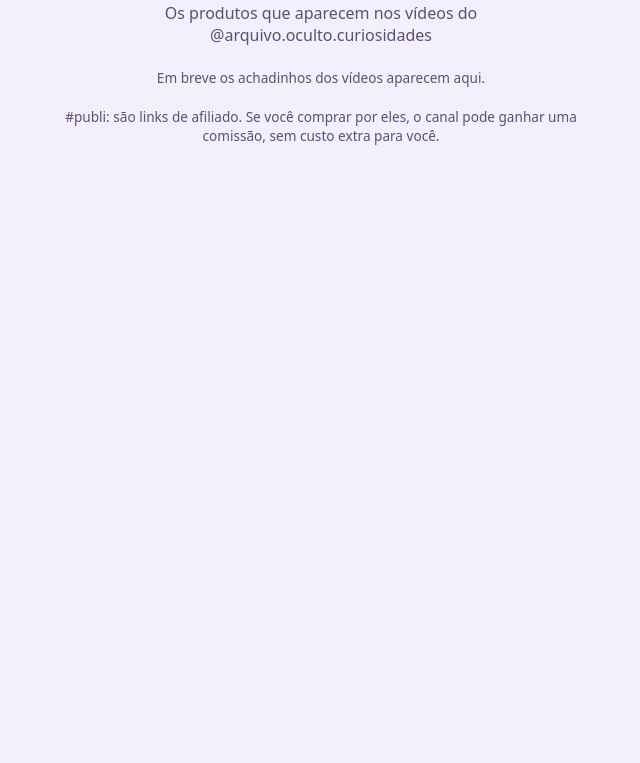
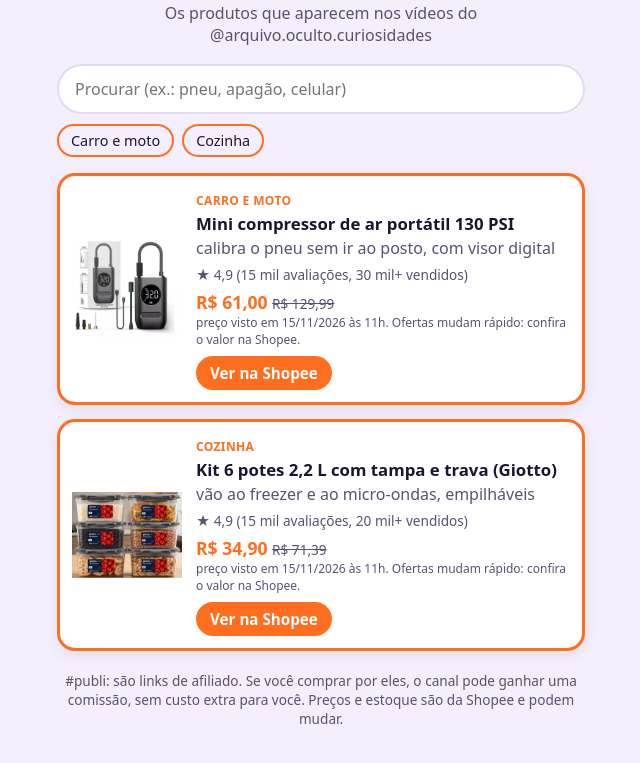
Before and after one commit to BrunoFantinato/achadinhos, a plain HTML site: page index.html in a window 1280 px wide. Shown: the part 63-826 px from the top of the page, without its empty margins (319-959 px from the left). Before the commit the page ends 800 px from the top, so only its background shows below. Drawn offline with Linux system fonts and the light colour scheme.

Commit message:
Atualiza achadinhos (2 produtos)

```diff
--- a/index.html
+++ b/index.html
@@ -2,20 +2,58 @@
 <html lang="pt-BR"><head><meta charset="utf-8"><meta name="viewport" content="width=device-width,initial-scale=1">
 <title>Achadinhos do Doutor Curioso</title>
 <style>
- :root{--bg:#f3effc;--fg:#1d1530;--card:#fff;--lar:#ff6e1e;--sub:#5b5170}
- @media (prefers-color-scheme:dark){:root{--bg:#151020;--fg:#f3effc;--card:#231a35;--sub:#b9b0cc}}
+ :root{--bg:#f3effc;--fg:#1d1530;--card:#fff;--lar:#ff6e1e;--sub:#5b5170;--linha:#e2dbef}
+ @media (prefers-color-scheme:dark){:root{--bg:#151020;--fg:#f3effc;--card:#231a35;--sub:#b9b0cc;--linha:#3a2f52}}
+ *{box-sizing:border-box}
  body{margin:0;background:var(--bg);color:var(--fg);font-family:system-ui,-apple-system,Segoe UI,Roboto,sans-serif}
- main{max-width:520px;margin:0 auto;padding:28px 16px 48px}
- h1{font-size:1.5rem;margin:0 0 4px;text-align:center} p.t{text-align:center;color:var(--sub);margin:0 0 22px}
- .card{display:block;background:var(--card);border-radius:18px;padding:16px 18px;margin:0 0 14px;text-decoration:none;color:var(--fg);
+ main{max-width:560px;margin:0 auto;padding:28px 16px 48px}
+ h1{font-size:1.5rem;margin:0 0 4px;text-align:center} p.t{text-align:center;color:var(--sub);margin:0 0 18px}
+ #q{width:100%;font:inherit;padding:12px 16px;border-radius:999px;border:2px solid var(--linha);background:var(--card);color:var(--fg);margin:0 0 10px}
+ #q:focus{outline:none;border-color:var(--lar)}
+ .chips{display:flex;flex-wrap:wrap;gap:8px;margin:0 0 16px}
+ .chips button{font:inherit;font-size:.9rem;border:2px solid var(--lar);background:transparent;color:var(--fg);border-radius:999px;padding:5px 12px;cursor:pointer}
+ .chips button.on{background:var(--lar);color:#fff}
+ .card{display:flex;gap:14px;align-items:center;background:var(--card);border-radius:18px;padding:12px;margin:0 0 14px;text-decoration:none;color:var(--fg);
        border:3px solid var(--lar);box-shadow:0 4px 14px rgba(0,0,0,.08)}
- .nome{display:block;font-weight:800;font-size:1.1rem} .sub{display:block;color:var(--sub);margin:4px 0 12px}
- .btn{display:inline-block;background:var(--lar);color:#fff;font-weight:700;border-radius:999px;padding:8px 16px}
- .aviso,.vazio{font-size:.85rem;color:var(--sub);text-align:center;margin-top:20px}
+ .card img{width:110px;height:110px;object-fit:contain;background:#fff;border-radius:12px;flex:none}
+ .info{display:block;min-width:0}
+ .tag{display:inline-block;font-size:.75rem;font-weight:700;color:var(--lar);text-transform:uppercase;letter-spacing:.03em}
+ .nome{display:block;font-weight:800;font-size:1.05rem;margin:2px 0} .sub{display:block;color:var(--sub);margin:0 0 6px}
+ .nota{display:block;font-size:.85rem;color:var(--sub);margin:0 0 6px}
+ .preco{display:block;font-weight:800;font-size:1.1rem;color:var(--lar)} .preco s{font-weight:400;font-size:.85rem;color:var(--sub)}
+ .visto{display:block;font-size:.75rem;color:var(--sub);margin:0 0 8px}
+ .btn{display:inline-block;background:var(--lar);color:#fff;font-weight:700;border-radius:999px;padding:7px 14px;font-size:.95rem}
+ .aviso,.vazio,#nada{font-size:.85rem;color:var(--sub);text-align:center;margin-top:20px}
+ @media (max-width:380px){.card img{width:84px;height:84px}}
 </style></head>
 <body><main>
  <h1>Achadinhos do Doutor Curioso</h1>
  <p class="t">Os produtos que aparecem nos vídeos do @arquivo.oculto.curiosidades</p>
-  <p class="vazio">Em breve os achadinhos dos vídeos aparecem aqui.</p>
- <p class="aviso">#publi: são links de afiliado. Se você comprar por eles, o canal pode ganhar uma comissão, sem custo extra para você.</p>
-</main></body></html>
+ <input id="q" type="search" placeholder="Procurar (ex.: pneu, apagão, celular)" aria-label="Procurar produto">
+ <div class="chips"><button data-c="Carro e moto">Carro e moto</button><button data-c="Cozinha">Cozinha</button></div>
+  <a class="card" href="https://s.shopee.com.br/3LSQYDLp1O" target="_blank" rel="noopener sponsored" data-cat="Carro e moto" data-busca="mini compressor de ar portátil 130 psi calibra o pneu sem ir ao posto, com visor digital carro e moto pneu carro moto bicicleta posto viagem calibrar">
+    <img src="img/compressor.jpg" alt="Mini compressor de ar portátil 130 PSI" loading="lazy"><span class="info">
+    <span class="tag">Carro e moto</span>
+    <span class="nome">Mini compressor de ar portátil 130 PSI</span>
+    <span class="sub">calibra o pneu sem ir ao posto, com visor digital</span>
+    <span class="nota">★ 4,9 (15 mil avaliações, 30 mil+ vendidos)</span><span class="preco">R$ 61,00 <s>R$ 129,99</s></span><span class="visto">preço visto em 15/11/2026 às 11h. Ofertas mudam rápido: confira o valor na Shopee.</span>
+    <span class="btn">Ver na Shopee</span></span>
+  </a>
+  <a class="card" href="https://s.shopee.com.br/1BNvyPq5qj" target="_blank" rel="noopener sponsored" data-cat="Cozinha" data-busca="kit 6 potes 2,2 l com tampa e trava (giotto) vão ao freezer e ao micro-ondas, empilháveis cozinha marmita freezer geladeira sobras organizar cozinha comida">
+    <img src="img/potes.jpg" alt="Kit 6 potes 2,2 L com tampa e trava (Giotto)" loading="lazy"><span class="info">
+    <span class="tag">Cozinha</span>
+    <span class="nome">Kit 6 potes 2,2 L com tampa e trava (Giotto)</span>
+    <span class="sub">vão ao freezer e ao micro-ondas, empilháveis</span>
+    <span class="nota">★ 4,9 (15 mil avaliações, 20 mil+ vendidos)</span><span class="preco">R$ 34,90 <s>R$ 71,39</s></span><span class="visto">preço visto em 15/11/2026 às 11h. Ofertas mudam rápido: confira o valor na Shopee.</span>
+    <span class="btn">Ver na Shopee</span></span>
+  </a>
+ <p id="nada" hidden>Nada encontrado. Tente outra palavra.</p>
+ <p class="aviso">#publi: são links de afiliado. Se você comprar por eles, o canal pode ganhar uma comissão, sem custo extra para você. Preços e estoque são da Shopee e podem mudar.</p>
+</main>
+<script>
+ const q=document.getElementById('q'),cs=[...document.querySelectorAll('.card')],bs=[...document.querySelectorAll('.chips button')];let cat='';
+ const sem=s=>s.normalize('NFD').replace(/[\u0300-\u036f]/g,'').toLowerCase();
+ function f(){const t=sem(q.value.trim());let n=0;cs.forEach(c=>{const ok=(!cat||c.dataset.cat===cat)&&(!t||sem(c.dataset.busca).includes(t));c.hidden=!ok;c.style.display=ok?'':'none';n+=ok});document.getElementById('nada').hidden=n>0}
+ q.addEventListener('input',f);
+ bs.forEach(b=>b.onclick=()=>{cat=cat===b.dataset.c?'':b.dataset.c;bs.forEach(x=>x.classList.toggle('on',x.dataset.c===cat));f()});
+</script></body></html>
```
Also changed, not shown: img/compressor.jpg (added), img/potes.jpg (added).
